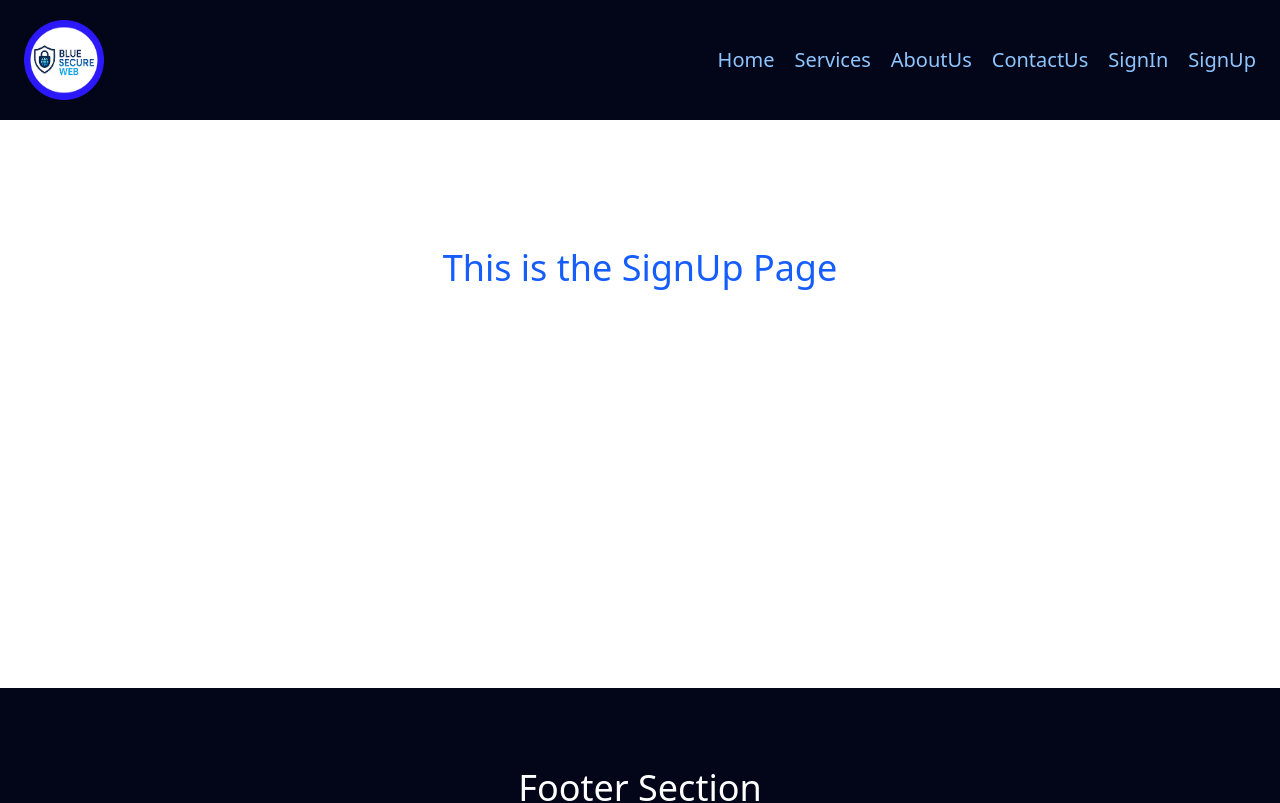
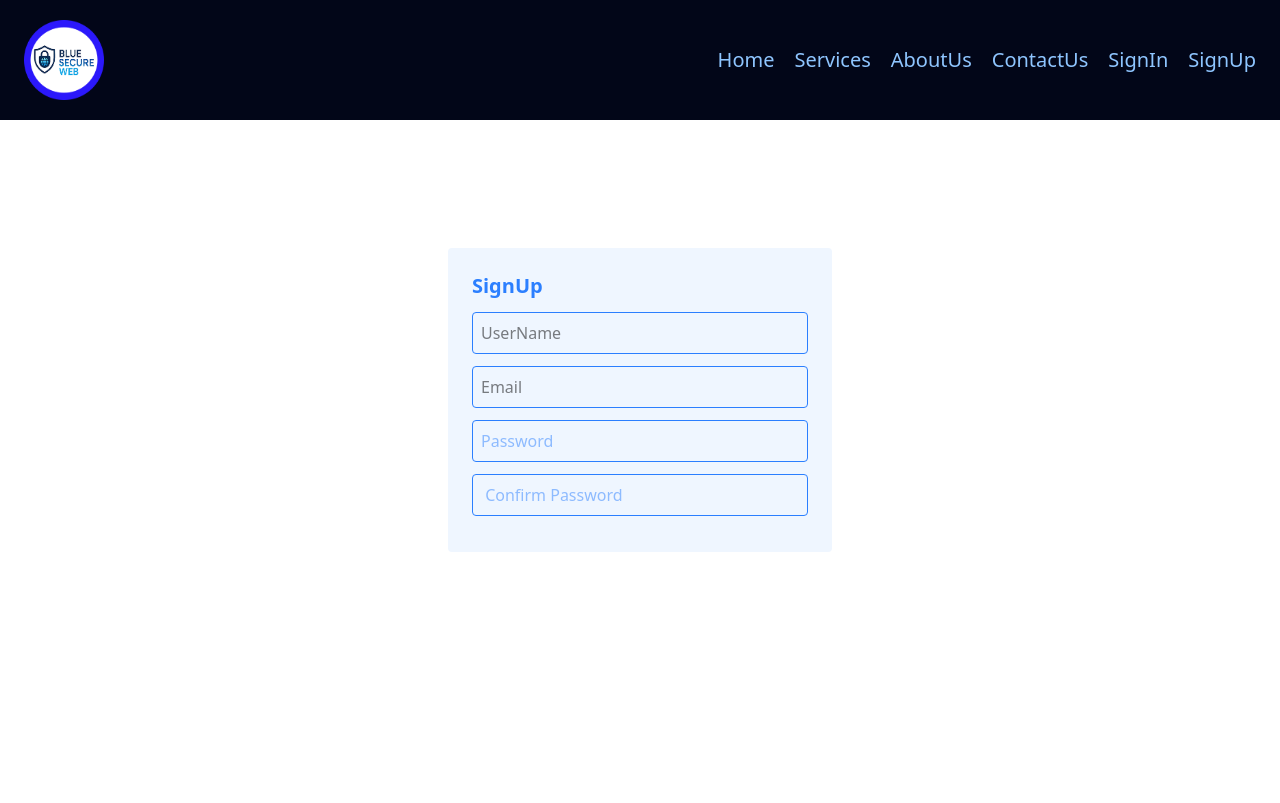
Before and after one commit to taussef123/blue-secure-web, a React (Vite) app: page /signUp in a window 1280 px wide. Shown: the top 803 px of the page. Built offline with nearby package versions, Linux system fonts and the light colour scheme.

Commit message:
second commit

```diff
--- /dev/null
+++ b/src/Context/AuthContext.jsx
@@ -0,0 +1,32 @@
+import { createContext, useContext, useState } from "react";
+
+
+ export const AuthContext = createContext()
+
+
+export  const AuthProvider = ({children})=>{
+    const[isLoggedIn,setIsLoggedIn]=useState(false)
+
+    const logIn = ()=>{
+       setIsLoggedIn(true);
+    }
+
+    const logOut = ()=>{
+       setIsLoggedIn(false);
+    }
+    return (
+      <AuthContext.Provider value={{
+        isLoggedIn,
+        logIn,
+        logOut,
+      }}>
+        {children}
+      </AuthContext.Provider>
+    );
+}
+
+
+export const useAuthContext = ()=>{
+    const context = useContext(AuthContext)
+    return context;
+}
--- a/src/components/Navbar.jsx
+++ b/src/components/Navbar.jsx
@@ -23,10 +23,10 @@ const Navbar = ()=>{
               <Link to="/contactus">ContactUs</Link>
             </li>
             <li className="hover:text-blue-600 cursor-pointer hover:underline">
-              <Link to="signIn">SignIn</Link>
+              <Link to="signin">SignIn</Link>
             </li>
             <li className="hover:text-blue-600 cursor-pointer hover:underline">
-              <Link to="signUp">SignUp</Link>
+              <Link to="signup">SignUp</Link>
             </li>
           </ul>
         </nav>
--- a/src/pages/Services.jsx
+++ b/src/pages/Services.jsx
@@ -3,7 +3,7 @@
 const Service = () => {
   return (
     <div className="text-4xl text-center text-blue-600">
-      This is the Service Page
+      This is the Services Page
     </div>
   );
 };
--- a/src/pages/SignIn.jsx
+++ b/src/pages/SignIn.jsx
@@ -2,11 +2,31 @@
 
 const SignIn = ()=>{
     return (
-      <div>
-        <h1 className="text-4xl text-center text-blue-600">
-          This is the SigIn Page
-        </h1>
-      </div>
+      <form className="max-w-sm mx-auto  bg-slate-200  mt-20 rounded p-10">
+        <h1 className="text-xl font-bold text-blue-600 mb-6">SignIn</h1>
+
+        <input
+          className="w-full rounded border p-2 mb-3 border-blue-500"
+          name="email"
+          placeholder="Email"
+          type="email"
+          required
+        />
+
+        <input
+          className="w-full rounded border p-2 mb-3 border-blue-500"
+          name="password"
+          placeholder="Password"
+          type="password"
+          required
+        />
+        <button
+          type="submit"
+          className="w-full rounded   bg-blue-600 mt-2 p-2 text-white  cursor-pointer uppercase hover:bg-blue-700"
+        >
+         login
+        </button>
+      </form>
     );
 }
 
--- a/src/pages/SignUp.jsx
+++ b/src/pages/SignUp.jsx
@@ -2,11 +2,40 @@
 
 const SignUp = () => {
   return (
-    <div>
-      <h1 className="text-4xl text-center text-blue-600">
-        This is the SignUp Page
-      </h1>
-    </div>
+    <form className="max-w-sm mx-auto bg-blue-50 rounded p-6">
+      <h1 className="text-xl font-bold text-blue-500 mb-3">SignUp</h1>
+      <input
+        className="w-full rounded border p-2 border-blue-500 mb-3"
+        type="text"
+        name="username"
+        placeholder="UserName"
+      />
+      <input
+        className=" w-full
+        rounded
+        border
+        p-2
+        border-blue-500 mb-3"
+        type="email"
+        name="email"
+        placeholder="Email"
+      />
+      <input
+      className=" w-full
+        rounded
+        border
+        p-2 mb-3 text-blue-500"
+      type="password" name="password" placeholder="Password" />
+      <input
+      className=" w-full
+        rounded
+        border
+        p-2 mb-3 text-blue-500"
+        type="password"
+        name="confirmPassword"
+        placeholder=" Confirm Password"
+      />
+    </form>
   );
 };
 
```
